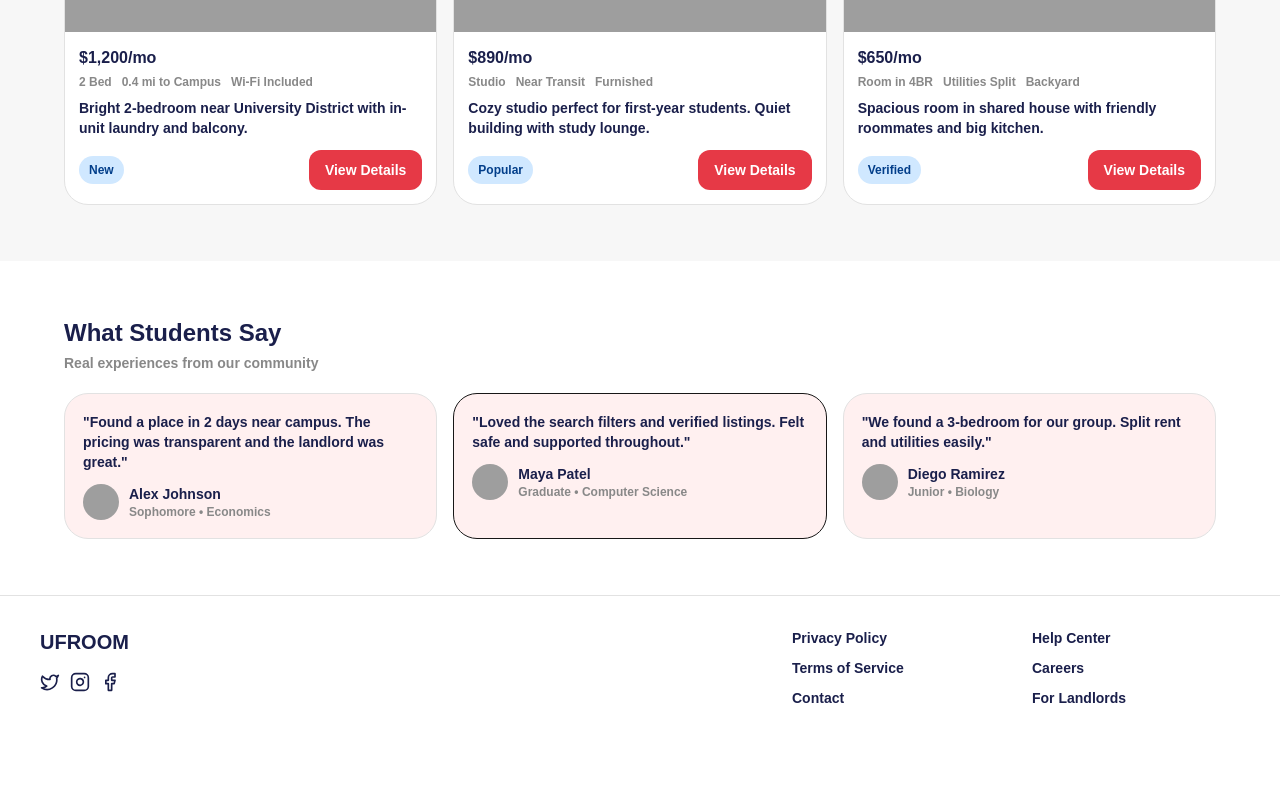
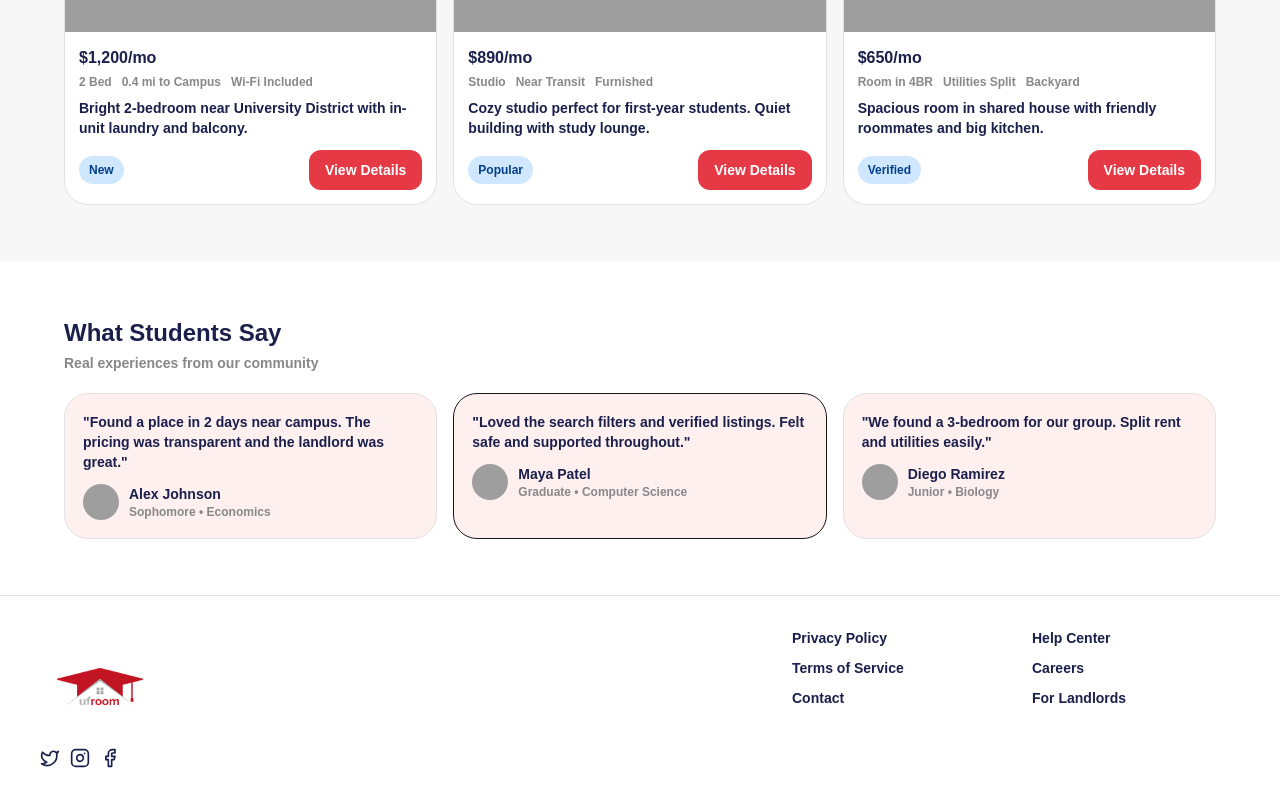
Before and after one commit to DuarteDvv/UFRoom, a Next.js app in the folder apps/web/: page /homepage in a window 1280 px wide. Shown: the part 838-1638 px from the top of the page. Before the commit the page ends 1578 px from the top, so only its background shows below. Built offline with nearby package versions, Linux system fonts and the light colour scheme; grey boxes are pictures that could not be loaded.

Commit message:
caminho homepage

```diff
--- a/apps/web/src/app/homepage/page.tsx
+++ b/apps/web/src/app/homepage/page.tsx
@@ -219,7 +219,9 @@
             <div className="flex flex-col md:flex-row justify-between items-start gap-8">
               {/* Logo and Social */}
               <div className="flex flex-col items-start">
-                <div className="text-xl font-bold text-housing-navy mb-4">UFROOM</div>
+                <div className="flex-shrink-0">
+                            <Image src="/logo.png" alt="Logo" width={120} height={120} />
+                  </div>
                 <div className="flex items-center gap-2.5">
                   <Twitter className="h-5 w-5 text-housing-navy" />
                   <Instagram className="h-5 w-5 text-housing-navy" />
--- a/apps/web/src/components/Header.tsx
+++ b/apps/web/src/components/Header.tsx
@@ -6,7 +6,7 @@
 
 export default function Header() {
   const navLinks = [
-    { name: 'Pagina Inicial', href: '/home' },
+    { name: 'Pagina Inicial', href: '/homepage' },
     { name: 'Anuncie sua propriedade', href: '/login' },
     { name: 'Boa conduta', href: '/rules' },
     { name: 'Sobre nós', href: '/about' },
```
